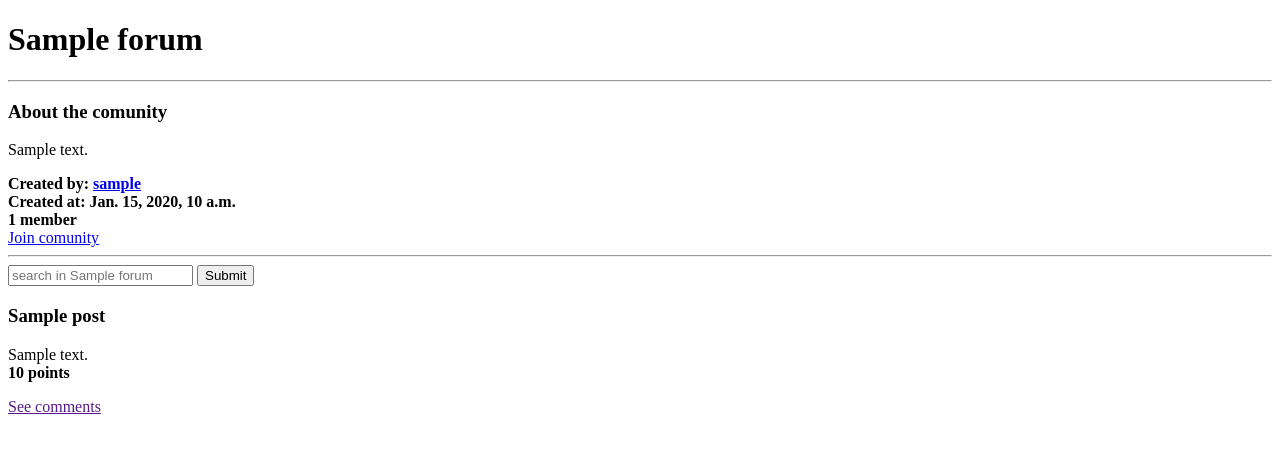
After one commit to Sgewux/forums-app, a Django app: template forums/templates/forums/forum.html in a window 1280 px wide. The commit adds this page. Shown: the top 453 px of the page. Run offline with Django 3.2, Linux system fonts and the light colour scheme; the template is opened without the code that fills it: most values are stand-ins (such as "Sample title", 1, 10 or a date in 2020).

Commit message:
working in forum views, also test_forums

```diff
--- a/forums/models.py
+++ b/forums/models.py
@@ -5,7 +5,7 @@ from members.models import Member
 
 class Forum(models.Model):
     owner = models.ForeignKey(User, on_delete=models.CASCADE)
-    name = models.CharField(max_length=15)
+    name = models.CharField(max_length=15, unique=True)
     description = models.CharField(max_length=255)
     creation_date = models.DateField('creation_date', auto_now_add=True)
     members = models.ManyToManyField(Member)
--- /dev/null
+++ b/forums/templates/forums/forum.html
@@ -0,0 +1,45 @@
+<!DOCTYPE html>
+<html lang="en">
+<head>
+    <meta charset="UTF-8">
+    <meta http-equiv="X-UA-Compatible" content="IE=edge">
+    <meta name="viewport" content="width=device-width, initial-scale=1.0">
+    <title>{{ forum.name }}</title>
+</head>
+<body>
+    <h1>{{ forum.name }}</h1>
+    <hr>
+
+    <div class="about">
+        <h3>About the comunity</h3>
+        <p>{{ forum.description }}</p>
+        <strong>Created by: <a href= {% url 'members:show_member' forum.owner.username%}>{{ forum.owner.username }}</a></strong>
+        <br>
+        <strong>Created at: {{ forum.creation_date }}</strong>
+        <br>
+        <strong>{{ forum.members.count }} member{{ forum.members.count | pluralize }}</strong>
+        <br>
+        {% if member_belongs %}
+            <a href="{% url 'forums:leave_forum' forum.name %}">Leave comunity</a>
+        {% else %}
+            <a href="{% url 'forums:join_forum' forum.name %}">Join comunity</a>
+        {% endif %}
+    </div>
+    <hr>
+
+    <form action="" method="get">
+        <input type="text" name="post_title" placeholder="search in {{ forum.name }}">
+        <input type="submit">
+    </form>
+
+    <div class="posts">
+        {% for post in most_recent_posts %}
+            <div class="post">
+                <h3>{{ post.title }}</h3>
+                <p>{{ post.content }} <br> <strong>{{ post.points }} point{{ post.points | pluralize}}</strong></p>
+                <a href="">See comments</a>
+            </div>
+        {% endfor %}
+    </div>
+</body>
+</html>
--- a/forums/templates/forums/forums.html
+++ b/forums/templates/forums/forums.html
@@ -24,9 +24,10 @@
     {% if forums_list %}
         {% for forum in forums_list %}
             <div class="forum_container">
-                <h2>{{ forum.name }}</h2>
+                <h2><a href= "{% url 'forums:show_forum' forum.name %}"> {{ forum.name }} </a></h2>
                 <p>{{forum.description}}</p>
             </div>
+            <hr>
         {% endfor %}
     {% else %}
             <p>No forums available.</p>
--- a/forums/urls.py
+++ b/forums/urls.py
@@ -4,5 +4,8 @@ from . import views
 
 app_name = 'forums'
 urlpatterns = [
-    path('', views.show_forums, name='forums_home')
+    path('', views.show_forums, name='forums_home'),
+    path('<str:forum_name>/', views.show_forum, name='show_forum'),
+    path('<str:forum_name>/join', views.join_forum, name='join_forum'),
+    path('<str:forum_name>/leave', views.leave_forum, name='leave_forum')
 ]
--- a/members/templates/members/feed.html
+++ b/members/templates/members/feed.html
@@ -15,8 +15,9 @@
         {% for post in latest_posts %}
             <hr>
             <h2>{{ post.title }}</h2>
-            <h3>Posted in: {{ post.forum.name }}</h3>
-            <h3>Posted by: {{ post.poster.user.username }} </h3>
+            <strong>Posted in: <a href= {% url 'forums:show_forum' post.forum.name%}>{{ post.forum.name }}</a> </strong>
+            <br>
+            <strong>Posted by: <a href= {% url 'members:show_member' post.poster.user.username%}>{{ post.poster.user.username }}</a> </strong>
             <p>{{ post.content }}</p>
         {% endfor %}
     {% endif %}
--- a/members/views.py
+++ b/members/views.py
@@ -93,7 +93,7 @@ def delete_account(request):
             logout(request)
             former_user.delete()
 
-            return HttpResponseRedirect(reverse('forms:forms_home'))
+            return HttpResponseRedirect(reverse('forums:forums_home'))
 
         else:
             return render(request, 'members/delete_account.html', {
```
Also changed, not shown: forums/views.py (+39 -1 lines), tests/test_forums.py (added, +61 -0 lines), tests/test_members.py (+0 -2 lines).
